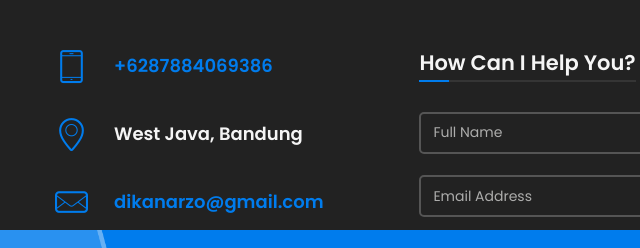
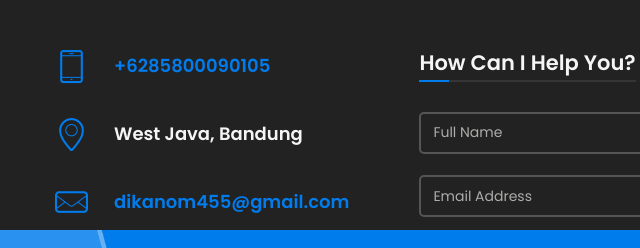
Before and after one commit to dikanarzo/dikanarzo.github.io, a plain HTML site: page contact.html in a window 1280 px wide. Shown: the part 570-818 px from the top of the page, 53-693 px from the left. Drawn offline with nearby package versions, Linux system fonts and the light colour scheme; some packages are replaced by stand-ins of ours; files whose address does not match are found by name.

Commit message:
Update contact.html

```diff
--- a/contact.html
+++ b/contact.html
@@ -144,7 +144,7 @@
                                                 <i class="linecons linecons-phone"></i>
                                             </div>
                                             <div class="ci-text">
-                                                <h4><a href="javascript:void(0)" id="copy-number">+6287884069386</a></h4>
+                                                <h4><a href="javascript:void(0)" id="copy-number">+6285800090105</a></h4>
                                             </div>
                                                 <!-- <p>Duis erat leo, aliquam laoreet fringilla quis, pretium vitae dui.</p> -->
                                         </div>
@@ -164,7 +164,7 @@
                                                 <i class="linecons linecons-mail"></i>
                                             </div>
                                             <div class="ci-text">
-                                                <h4><a href="javascript:void(0)" id="copy-email">dikanarzo@gmail.com</a></h4>
+                                                <h4><a href="javascript:void(0)" id="copy-email">dikanom455@gmail.com</a></h4>
                                                 <!-- <p>Duis erat leo, aliquam laoreet fringilla quis, pretium vitae dui.</p> -->
                                             </div>
                                         </div>
```
